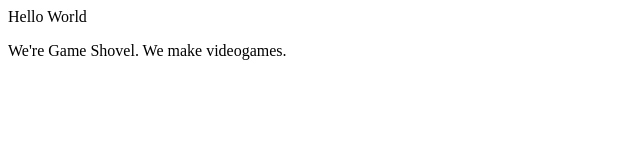
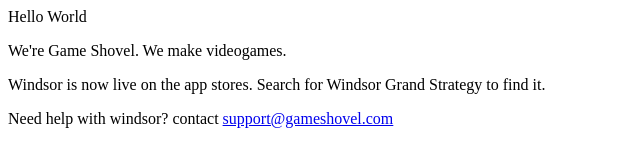
Before and after one commit to gameshovel/gameshovel.github.io, a plain HTML site: page index.html in a window 1280 px wide. Shown: the whole page, without its empty margins (0-640 px from the left). Drawn offline with Linux system fonts and the light colour scheme.

Commit message:
Update index.html

```diff
--- a/index.html
+++ b/index.html
@@ -2,5 +2,7 @@
   <body>
     <p>Hello World</p>
     <p>We're Game Shovel. We make videogames.</p>
+    <p>Windsor is now live on the app stores. Search for Windsor Grand Strategy to find it.</p>
+    <p>Need help with windsor? contact <a href="mailto:support@gameshovel.com">support@gameshovel.com</a></p>
   </body>
 </html>
```
